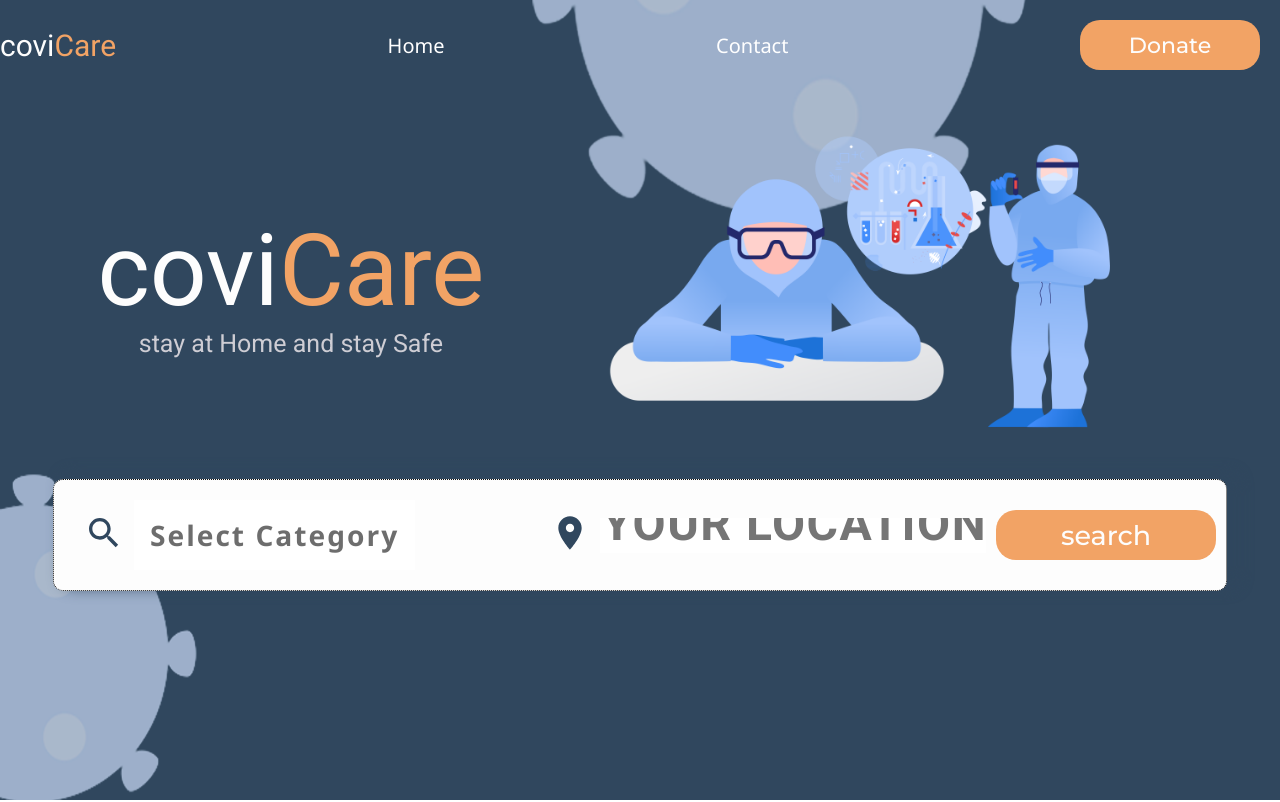
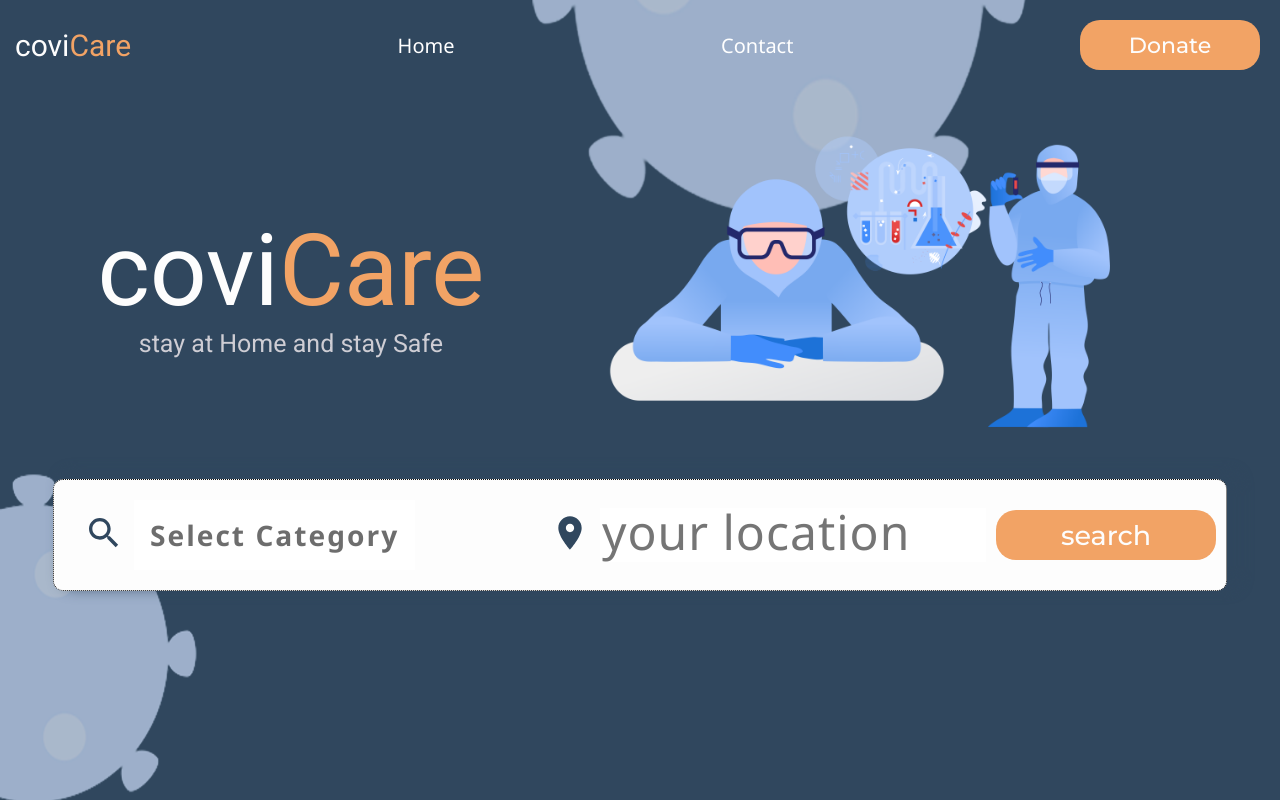
Before and after one commit to CovAssist/CoviHelp-client, a React (Create React App) app: page /bed in a window 1280 px wide. Shown: the top 802 px of the page. Built offline with nearby package versions, Linux system fonts and the light colour scheme.

Commit message:
Slight changes in css of search bar!

```diff
--- a/src/components/Header/Header.css
+++ b/src/components/Header/Header.css
@@ -46,6 +46,7 @@ a:active {
   font-family: 'Roboto', sans-serif;
   color: var(--color-white);
   font-size: 30px;
+  margin-left: 15px;
 }
 
 @media screen and (max-width: 600px) {
--- a/src/components/SearchBar/SearchBar.css
+++ b/src/components/SearchBar/SearchBar.css
@@ -61,18 +61,14 @@
 }
 
 .loct {
-  /* padding: 10px; */
   width: 100%;
-  font-family: 'Roboto', sans-serif;
-  letter-spacing: 1.5px;
-  font-weight: 650;
+  font-family: 'Segoe UI', Tahoma, Geneva, Verdana, sans-serif;
+  letter-spacing: 1px;
   color: var(--color-medBlue);
-  font-size: 1.8vw;
+  font-size: 3vw;
   outline: none;
   border: none;
   background-color: #fff;
-  padding-bottom: 7px;
-  text-transform: uppercase;
 }
 
 .select-selected {
@@ -93,7 +89,6 @@
   border: none;
   background-color: #fff;
   padding: 16px;
-  border: none;
   cursor: pointer;
   width: 100%;
 }
@@ -178,7 +173,7 @@
   .loct {
     /* padding: 10px; */
     width: 100%;
-    font-family: 'Roboto', sans-serif;
+    font-family: 'Segoe UI', Tahoma, Geneva, Verdana, sans-serif;
     letter-spacing: 2px;
     font-weight: 650;
     color: var(--color-medBlue);
```
